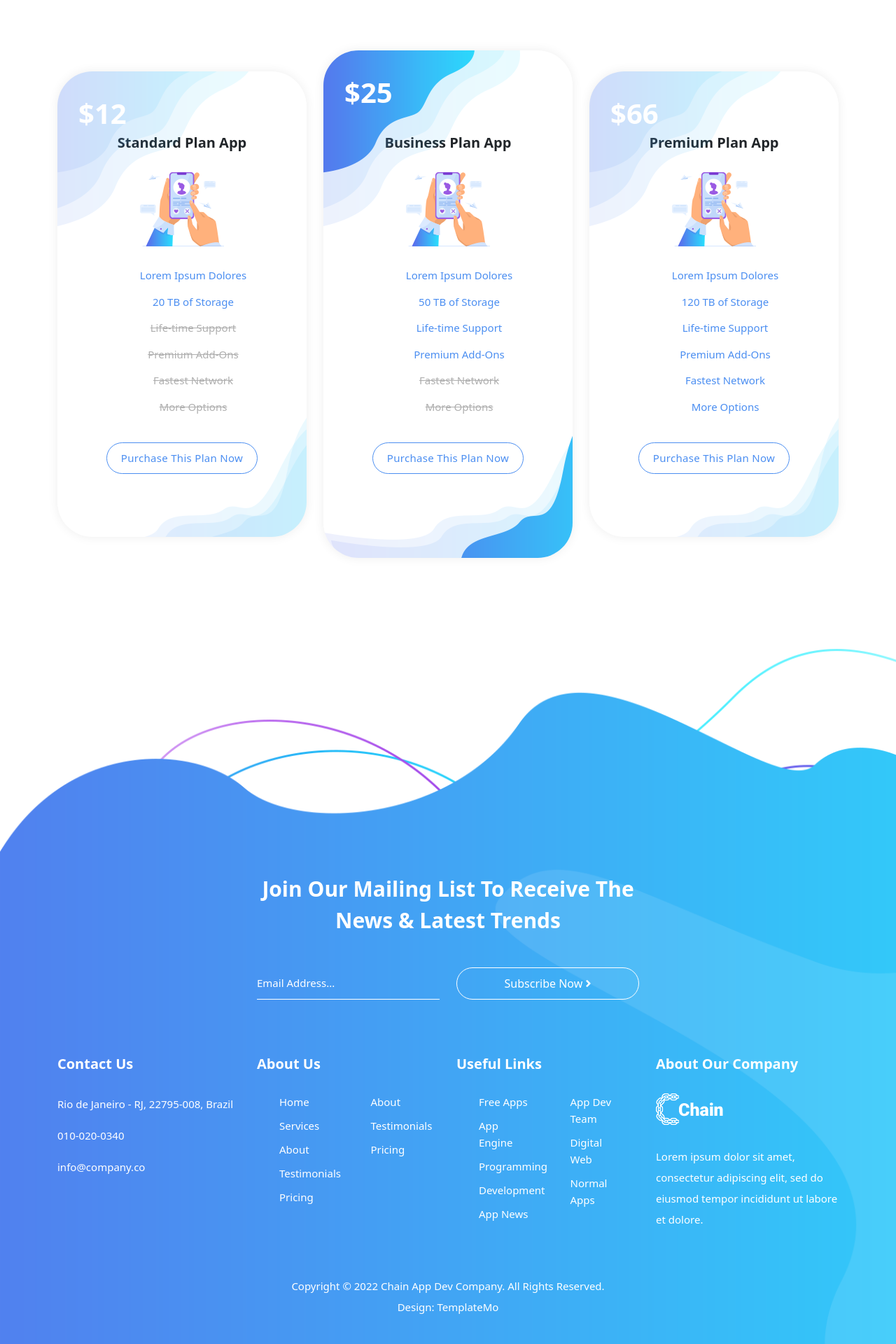
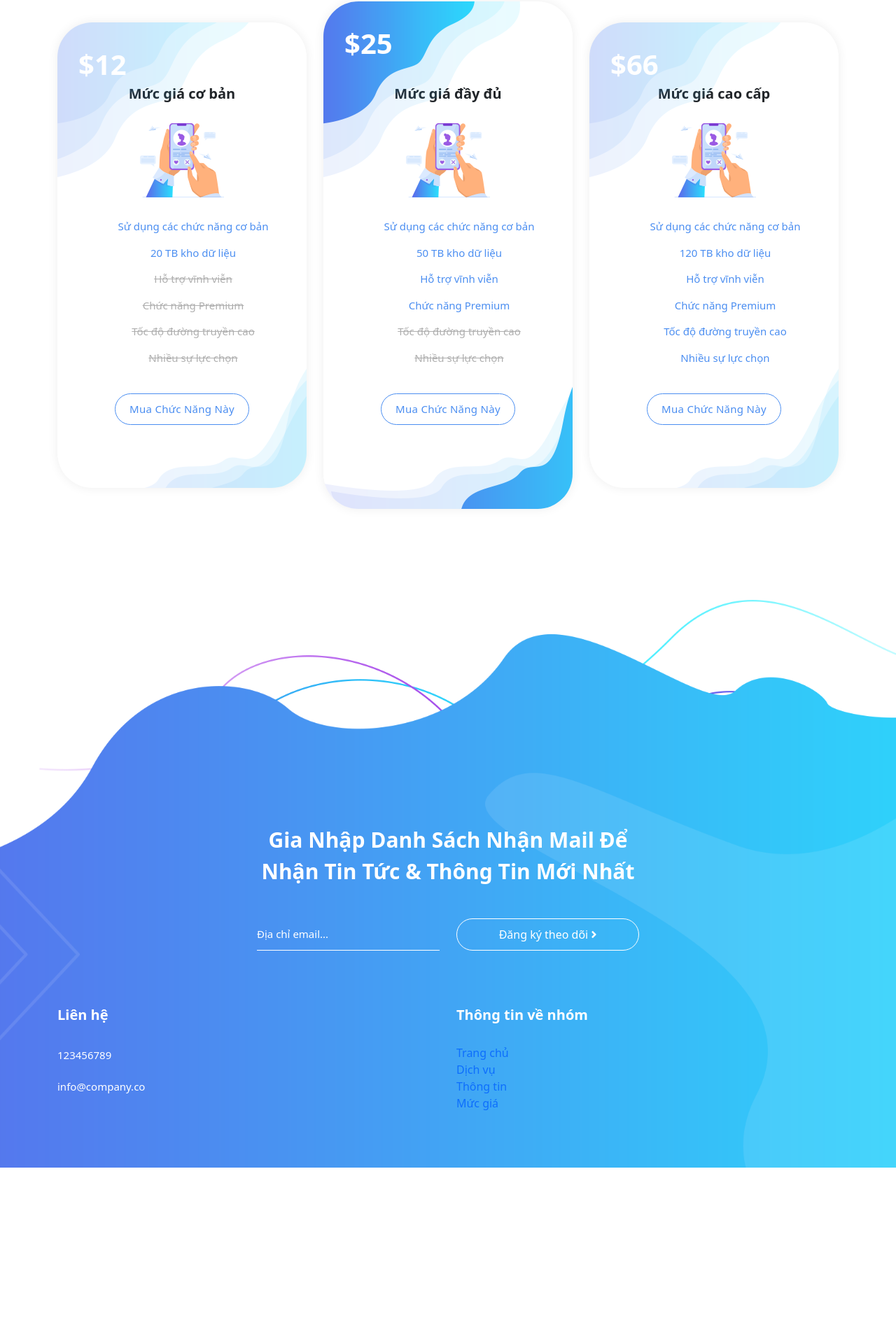
Before and after one commit to huy246302/landingpageweb, a React (Create React App) app: page /pricing in a window 1280 px wide. Shown: the part 298-2218 px from the top of the page at 70% size. After the commit the page ends 1966 px from the top, so only its background shows below. Built offline with nearby package versions, Linux system fonts and the light colour scheme.

Commit message:
Change-language

```diff
--- a/src/components/About/index.js
+++ b/src/components/About/index.js
@@ -9,41 +9,36 @@ const About = () => {
                 <div className="row">
                     <div className="col-lg-6 align-self-center">
                         <div className="section-heading">
-                            <h4>About <em>What We Do</em> &amp; Who We Are</h4>
+                            <h4>Về <em>những gì nhóm làm</em></h4>
                             <img src={Logo6} alt="" />
-                            <p>Lorem ipsum dolor sit amet, consectetur adipiscing elit, sed do eismod tempor incididunt ut labore et dolore magna.</p>
+                            <p>Qua quá trình 3 tháng trao đổi và giải quyết,nhóm em đã làm những công việc cần thiết để lập trình nên web app đặt hàng foody</p>
                         </div>
                         <div className="row">
                             <div className="col-lg-6">
                                 <div className="box-item">
-                                    <h4><a href="#">Maintance Problems</a></h4>
-                                    <p>Lorem Ipsum Text</p>
+                                    <h4><a href="#">Xử lý các vấn đề</a></h4>
                                 </div>
                             </div>
                             <div className="col-lg-6">
                                 <div className="box-item">
-                                    <h4><a href="#">24/7 Support &amp; Help</a></h4>
-                                    <p>Lorem Ipsum Text</p>
+                                    <h4><a href="#">24/7 hỗ trợ &amp; trợ giúp</a></h4>
                                 </div>
                             </div>
                             <div className="col-lg-6">
                                 <div className="box-item">
-                                    <h4><a href="#">Fixing Issues About</a></h4>
-                                    <p>Lorem Ipsum Text</p>
+                                    <h4><a href="#">Duy trì app</a></h4>
                                 </div>
                             </div>
                             <div className="col-lg-6">
                                 <div className="box-item">
-                                    <h4><a href="#">Co. Development</a></h4>
-                                    <p>Lorem Ipsum Text</p>
+                                    <h4><a href="#">Phát triển các chức năng</a></h4>
                                 </div>
                             </div>
                             <div className="col-lg-12">
-                                <p>Lorem ipsum dolor sit amet, consectetur adipiscing elit, sed do eismod tempor idunte ut labore et dolore adipiscing  magna.</p>
                                 <div className="gradient-button">
-                                    <a href="#">Start 14-Day Free Trial</a>
+                                    <a href="#">Bắt đầu 14-Day dùng thử</a>
                                 </div>
-                                <span>*No Credit Card Required</span>
+                                <span>*Không cần thẻ tín dụng</span>
                             </div>
                         </div>
                     </div>
--- a/src/components/Client/index.js
+++ b/src/components/Client/index.js
@@ -10,18 +10,18 @@ const Client = () => {
                 <div className="row">
                     <div className="col-lg-8 offset-lg-2">
                         <div className="section-heading">
-                            <h4>Check What <em>The Clients Say</em> About Our App Dev</h4>
+                            <h4>những <em>thành viên</em> làm app dev</h4>
                             <img src={headinglinedec} alt="" />
-                            <p>Lorem ipsum dolor sit amet, consectetur adipiscing elit, sed do eismod tempor incididunt ut labore et dolore magna.</p>
+                            <p>Đây là những thành viên làm nên dev app</p>
                         </div>
                     </div>
                     <div className="col-lg-12">
                         <div className="naccs">
                             <div className="grid">
                                 <div className="row">
-                                    <div className="col-lg-7 align-self-center">
+                                    <div className="align-self-center">
                                         <div className="menu">
-                                            <div className="first-thumb active">
+                                            <div>
                                                 <div className="thumb">
                                                     <div className="row">
                                                         <div className="col-lg-4 col-sm-4 col-12">
@@ -130,28 +130,6 @@ const Client = () => {
                                     </div>
                                     <div className="col-lg-5">
                                         <ul className="nacc">
-                                            <li className="active">
-                                                <div>
-                                                    <div className="thumb">
-                                                        <div className="row">
-                                                            <div className="col-lg-12">
-                                                                <div className="client-content">
-                                                                    <img src={quote} alt="" />
-                                                                    <p>“Lorem ipsum dolor sit amet, consectetur adpiscing elit, sed do eismod tempor idunte ut labore et dolore magna aliqua darwin kengan
-                                                                        lorem ipsum dolor sit amet, consectetur picing elit massive big blasta.”</p>
-                                                                </div>
-                                                                <div className="down-content">
-                                                                    <img src={client_image} alt="" />
-                                                                    <div className="right-content">
-                                                                        <h4>David Martino</h4>
-                                                                        <span>CEO of David Company</span>
-                                                                    </div>
-                                                                </div>
-                                                            </div>
-                                                        </div>
-                                                    </div>
-                                                </div>
-                                            </li>
                                             <li>
                                                 <div>
                                                     <div className="thumb">
--- a/src/components/Footer/index.js
+++ b/src/components/Footer/index.js
@@ -9,7 +9,7 @@ const Footer = () => {
                 <div className="row">
                     <div className="col-lg-8 offset-lg-2">
                         <div className="section-heading">
-                            <h4>Join our mailing list to receive the news &amp; latest trends</h4>
+                            <h4>Gia nhập danh sách nhận mail để nhận tin tức &amp; thông tin mới nhất</h4>
                         </div>
                     </div>
                     <div className="col-lg-6 offset-lg-3">
@@ -17,12 +17,12 @@ const Footer = () => {
                             <div className="row">
                                 <div className="col-lg-6 col-sm-6">
                                     <fieldset>
-                                        <input type="address" name="address" className="email" placeholder="Email Address..." autoComplete="on" required />
+                                        <input type="address" name="address" className="email" placeholder="Địa chỉ email..." autoComplete="on" required />
                                     </fieldset>
                                 </div>
                                 <div className="col-lg-6 col-sm-6">
                                     <fieldset>
-                                        <button type="submit" className="main-button">Subscribe Now <i className="fa fa-angle-right"></i></button>
+                                        <button type="submit" className="main-button">Đăng ký theo dõi <i className="fa fa-angle-right"></i></button>
                                     </fieldset>
                                 </div>
                             </div>
@@ -30,61 +30,21 @@ const Footer = () => {
                     </div>
                 </div>
                 <div className="row">
-                    <div className="col-lg-3">
+                    <div className="col-lg-6">
                         <div className="footer-widget">
-                            <h4>Contact Us</h4>
-                            <p>Rio de Janeiro - RJ, 22795-008, Brazil</p>
-                            <p><a href="#">010-020-0340</a></p>
+                            <h4>Liên hệ</h4>
+                            {/* <p>Rio de Janeiro - RJ, 22795-008, Brazil</p> */}
+                            <p><a href="#">123456789</a></p>
                             <p><a href="#">info@company.co</a></p>
                         </div>
                     </div>
-                    <div className="col-lg-3">
+                    <div className="col-lg-6">
                         <div className="footer-widget">
-                            <h4>About Us</h4>
-                            <ul>
-                                <li><a href="#">Home</a></li>
-                                <li><a href="#">Services</a></li>
-                                <li><a href="#">About</a></li>
-                                <li><a href="#">Testimonials</a></li>
-                                <li><a href="#">Pricing</a></li>
-                            </ul>
-                            <ul>
-                                <li><a href="#">About</a></li>
-                                <li><a href="#">Testimonials</a></li>
-                                <li><a href="#">Pricing</a></li>
-                            </ul>
-                        </div>
-                    </div>
-                    <div className="col-lg-3">
-                        <div className="footer-widget">
-                            <h4>Useful Links</h4>
-                            <ul>
-                                <li><a href="#">Free Apps</a></li>
-                                <li><a href="#">App Engine</a></li>
-                                <li><a href="#">Programming</a></li>
-                                <li><a href="#">Development</a></li>
-                                <li><a href="#">App News</a></li>
-                            </ul>
-                            <ul>
-                                <li><a href="#">App Dev Team</a></li>
-                                <li><a href="#">Digital Web</a></li>
-                                <li><a href="#">Normal Apps</a></li>
-                            </ul>
-                        </div>
-                    </div>
-                    <div className="col-lg-3">
-                        <div className="footer-widget">
-                            <h4>About Our Company</h4>
-                            <div className="logo">
-                                <img src={Logo2} alt="" />
-                            </div>
-                            <p>Lorem ipsum dolor sit amet, consectetur adipiscing elit, sed do eiusmod tempor incididunt ut labore et dolore.</p>
-                        </div>
-                    </div>
-                    <div className="col-lg-12">
-                        <div className="copyright-text">
-                            <p>Copyright © 2022 Chain App Dev Company. All Rights Reserved.
-                                <br />Design: <a href="https://templatemo.com/" target="_blank" title="css templates">TemplateMo</a></p>
+                            <h4>Thông tin về nhóm</h4>
+                                <li><a href="/">Trang chủ</a></li>
+                                <li><a href="/service">Dịch vụ</a></li>
+                                <li><a href="/about">Thông tin</a></li>
+                                <li><a href="/pricing">Mức giá</a></li>
                         </div>
                     </div>
                 </div>
--- a/src/components/Pricing/index.js
+++ b/src/components/Pricing/index.js
@@ -9,68 +9,67 @@ const Pricing = () => {
                 <div className="row">
                     <div className="col-lg-8 offset-lg-2">
                         <div className="section-heading">
-                            <h4>We Have The Best Pre-Order <em>Prices</em> You Can Get</h4>
+                            <h4>Chúng tôi có những <em>mức giá</em> mà bạn có thể có</h4>
                             <img src={heading_line_dec} alt="" />
-                            <p>Lorem ipsum dolor sit amet, consectetur adipiscing elit, sed do eismod tempor incididunt ut labore et dolore magna.</p>
                         </div>
                     </div>
                     <div className="col-lg-4">
                         <div className="pricing-item-regular">
                             <span className="price">$12</span>
-                            <h4>Standard Plan App</h4>
+                            <h4>Mức giá cơ bản</h4>
                             <div className="icon">
                                 <img src={pricing_table_01} alt="" />
                             </div>
                             <ul>
-                                <li>Lorem Ipsum Dolores</li>
-                                <li>20 TB of Storage</li>
-                                <li className="non-function">Life-time Support</li>
-                                <li className="non-function">Premium Add-Ons</li>
-                                <li className="non-function">Fastest Network</li>
-                                <li className="non-function">More Options</li>
+                                <li>Sử dụng các chức năng cơ bản</li>
+                                <li>20 TB kho dữ liệu</li>
+                                <li className="non-function">Hỗ trợ vĩnh viễn</li>
+                                <li className="non-function">Chức năng Premium</li>
+                                <li className="non-function">Tốc độ đường truyền cao</li>
+                                <li className="non-function">Nhiều sự lực chọn</li>
                             </ul>
                             <div className="border-button">
-                                <a href="#">Purchase This Plan Now</a>
+                                <a href="#">Mua chức năng này</a>
                             </div>
                         </div>
                     </div>
                     <div className="col-lg-4">
                         <div className="pricing-item-pro">
                             <span className="price">$25</span>
-                            <h4>Business Plan App</h4>
+                            <h4>Mức giá đầy đủ</h4>
                             <div className="icon">
                                 <img src={pricing_table_01} alt="" />
                             </div>
                             <ul>
-                                <li>Lorem Ipsum Dolores</li>
-                                <li>50 TB of Storage</li>
-                                <li>Life-time Support</li>
-                                <li>Premium Add-Ons</li>
-                                <li className="non-function">Fastest Network</li>
-                                <li className="non-function">More Options</li>
+                                <li>Sử dụng các chức năng cơ bản</li>
+                                <li>50 TB kho dữ liệu</li>
+                                <li>Hỗ trợ vĩnh viễn</li>
+                                <li>Chức năng Premium</li>
+                                <li className="non-function">Tốc độ đường truyền cao</li>
+                                <li className="non-function">Nhiều sự lực chọn</li>
                             </ul>
                             <div className="border-button">
-                                <a href="#">Purchase This Plan Now</a>
+                                <a href="#">Mua chức năng này</a>
                             </div>
                         </div>
                     </div>
                     <div className="col-lg-4">
                         <div className="pricing-item-regular">
                             <span className="price">$66</span>
-                            <h4>Premium Plan App</h4>
+                            <h4>Mức giá cao cấp</h4>
                             <div className="icon">
                                 <img src={pricing_table_01} alt="" />
                             </div>
                             <ul>
-                                <li>Lorem Ipsum Dolores</li>
-                                <li>120 TB of Storage</li>
-                                <li>Life-time Support</li>
-                                <li>Premium Add-Ons</li>
-                                <li>Fastest Network</li>
-                                <li>More Options</li>
+                                <li>Sử dụng các chức năng cơ bản</li>
+                                <li>120 TB kho dữ liệu</li>
+                                <li>Hỗ trợ vĩnh viễn</li>
+                                <li>Chức năng Premium</li>
+                                <li>Tốc độ đường truyền cao</li>
+                                <li>Nhiều sự lực chọn</li>
                             </ul>
                             <div className="border-button">
-                                <a href="#">Purchase This Plan Now</a>
+                                <a href="#">Mua chức năng này</a>
                             </div>
                         </div>
                     </div>
```
Also changed, not shown: src/components/Banner/index.js (+4 -4 lines), src/components/Header/index.js (+7 -7 lines), src/components/Service/index.js (+6 -22 lines).
